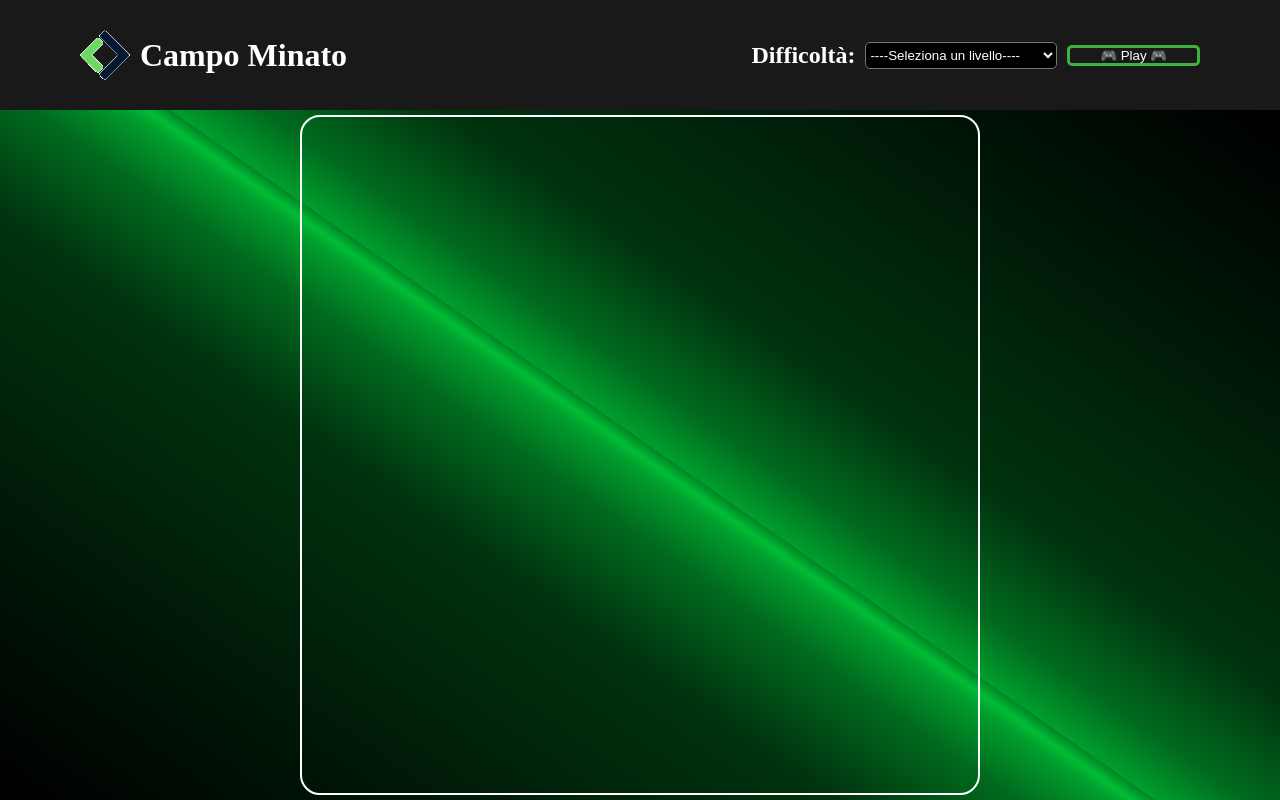
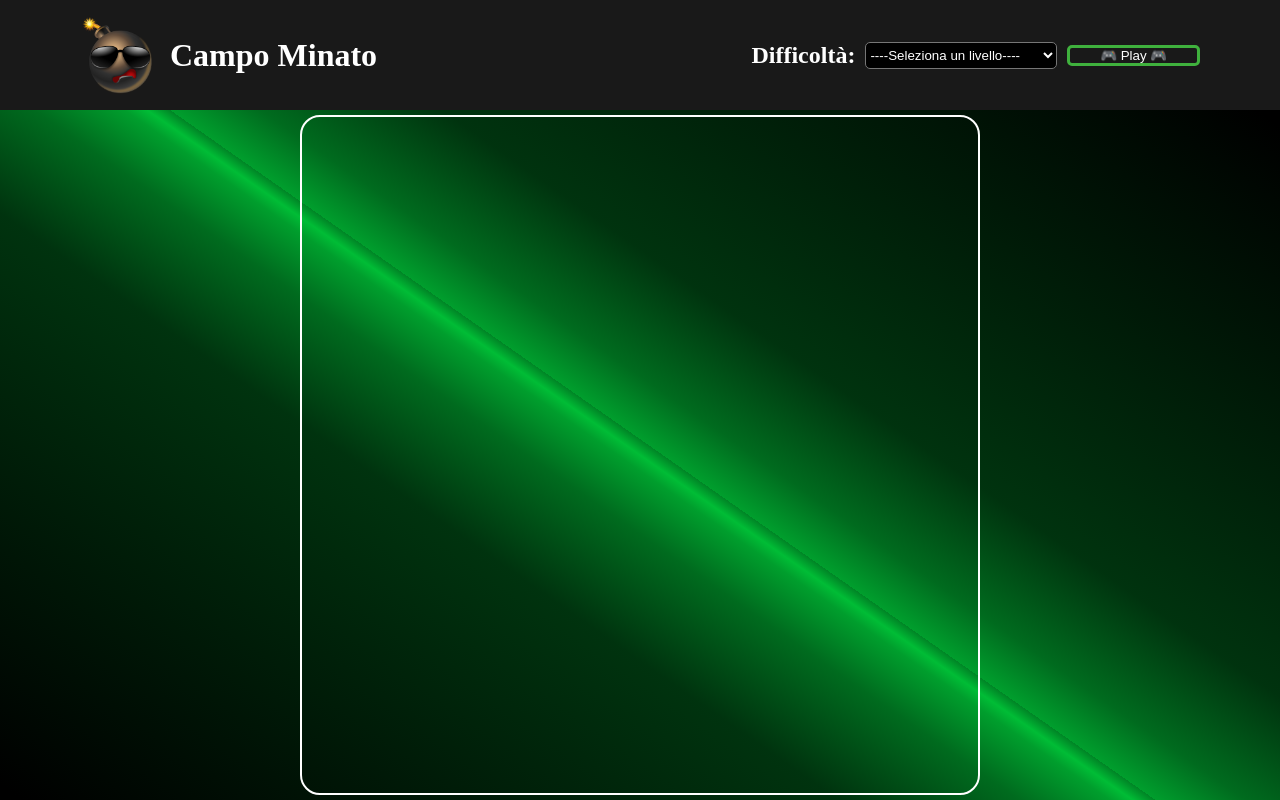
Before and after one commit to Simone823/js-campominato-grid, a plain HTML site: page index.html in a window 1280 px wide. Drawn offline with Linux system fonts and the light colour scheme.

Commit message:
logo bomb

```diff
--- a/index.html
+++ b/index.html
@@ -20,7 +20,7 @@
 
         <!-- Logo e titolo -->
         <div class="logo">
-            <img src="img/Logo.png" alt="">
+            <img src="img/Bomb_Cool_35105.png" alt="">
             <h1>Campo Minato</h1>
         </div>
 
--- a/style.css
+++ b/style.css
@@ -20,6 +20,11 @@ header{
     align-items: center;
     gap: 10px;
     flex-grow: 1;
+}
+
+.logo img{
+    width: 80px;
+    display: block;
 }
 
 .buttons{
```
Also changed, not shown: img/Bomb_Cool_35105.png (added).
